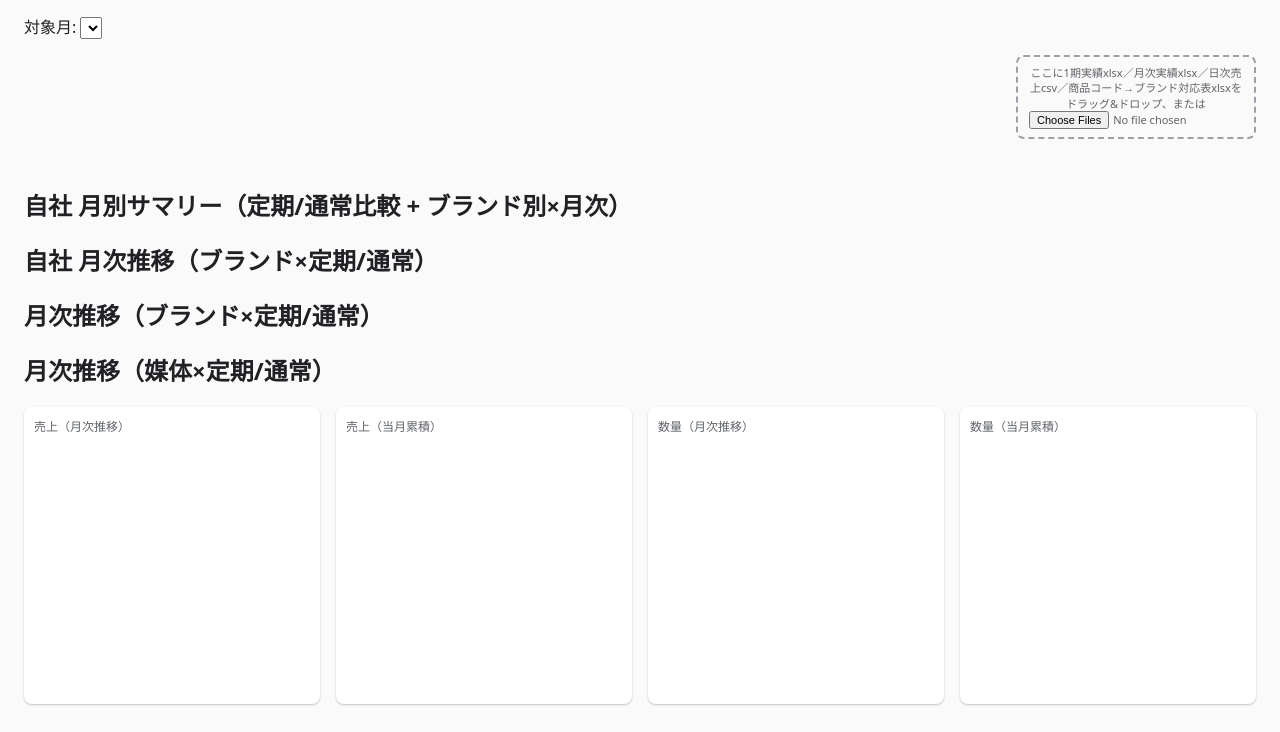
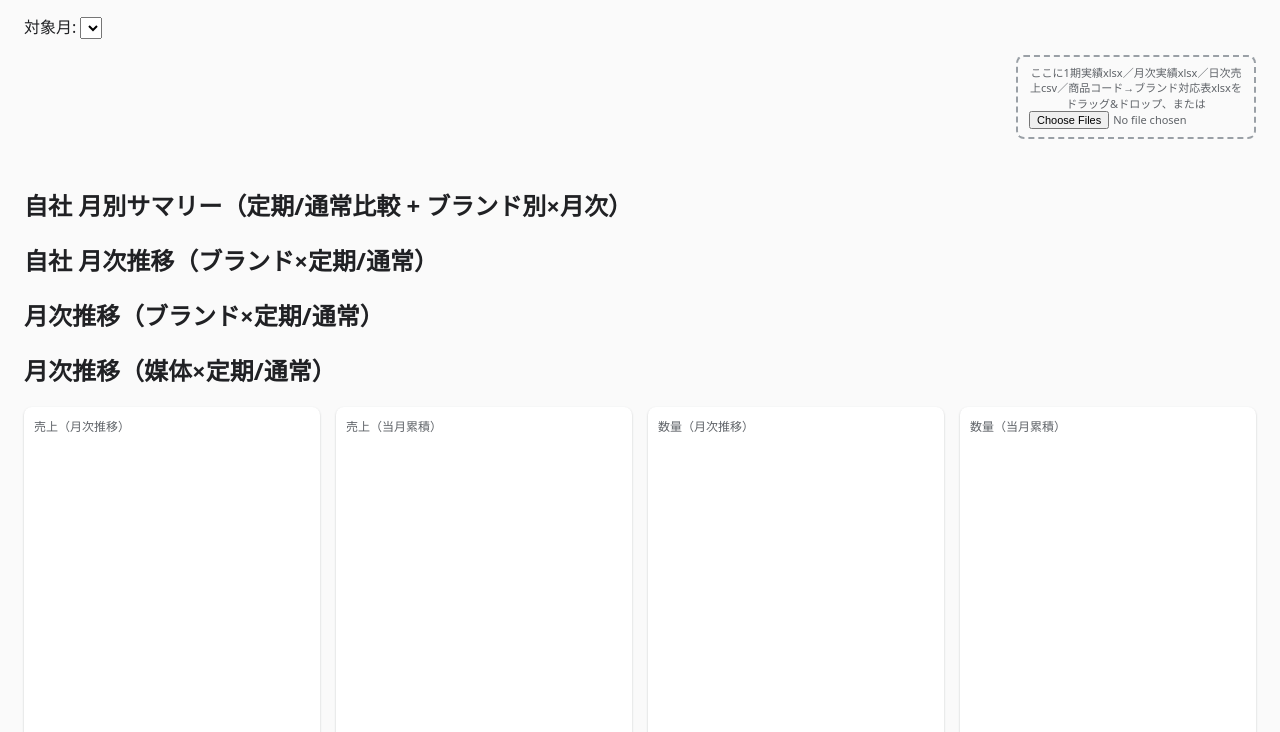
Before and after one commit to a-ushimaru-commits/yoihibiDB, a website with bundled scripts: page dashboard.html in a window 1280 px wide. Shown: the part 58-790 px from the top of the page. Built offline with nearby package versions, Linux system fonts and the light colour scheme.

Commit message:
style: increase chart height by another ~3cm (253px -> 366px)

```diff
--- a/css/styles.css
+++ b/css/styles.css
@@ -20,7 +20,7 @@ h1 { font-size: 22px; margin: 0 0 16px; }
 .chart-card { background: #fff; border-radius: 8px; box-shadow: 0 1px 2px rgba(60,64,67,.3); padding: 16px; flex: 1; min-width: 320px; }
 .chart-row-quad .chart-card { min-width: 220px; padding: 10px; }
 .chart-card-title { font-size: 12px; color: #5f6368; margin: 0 0 6px; }
-.chart-canvas-wrap { position: relative; height: 253px; }
+.chart-canvas-wrap { position: relative; height: 366px; }
 table.channel-table { width: 100%; border-collapse: collapse; background: #fff; border-radius: 8px; overflow: hidden; }
 table.channel-table th, table.channel-table td { padding: 8px 12px; border-bottom: 1px solid #e0e0e0; text-align: right; }
 table.channel-table th:first-child, table.channel-table td:first-child { text-align: left; }
```
